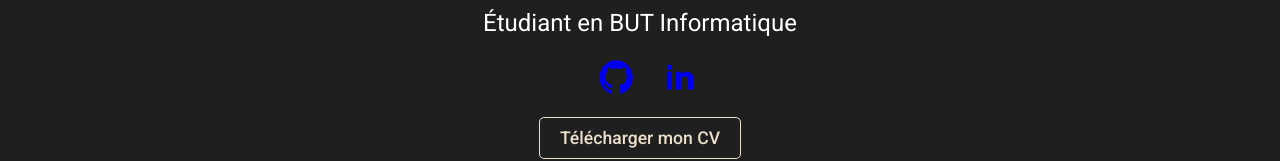
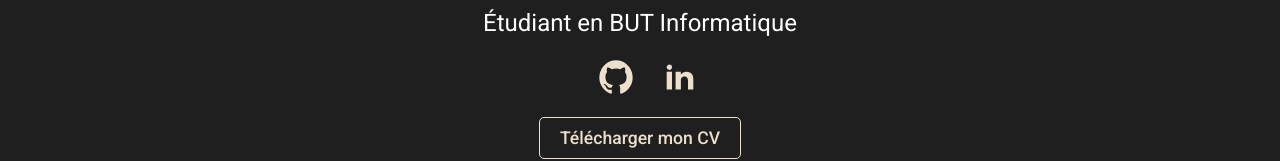
Before and after one commit to 16ur/myPF, a React (Vite) app: page / in a window 1280 px wide. Shown: the part 483-644 px from the top of the page. Built offline with nearby package versions, Linux system fonts and the light colour scheme.

Commit message:
Fix icons colors

```diff
--- a/src/App.jsx
+++ b/src/App.jsx
@@ -11,7 +11,6 @@ function App() {
     <>
       <Navbar />
       <CoreContent />
-      {/* <AboutContent /> */}
     </>
   );
 }
--- a/src/components/CoreContent/CoreContent.jsx
+++ b/src/components/CoreContent/CoreContent.jsx
@@ -39,7 +39,7 @@ function CoreContent() {
                     xmlns="http://www.w3.org/2000/svg"
                     width="40"
                     height="40"
-                    fill="currentColor"
+                    fill="#ecdfcc"
                     viewBox="0 0 24 24"
                   >
                     <path
@@ -62,7 +62,7 @@ function CoreContent() {
                     xmlns="http://www.w3.org/2000/svg"
                     width="40"
                     height="40"
-                    fill="currentColor"
+                    fill="#ecdfcc"
                     viewBox="0 0 24 24"
                   >
                     <path
```
